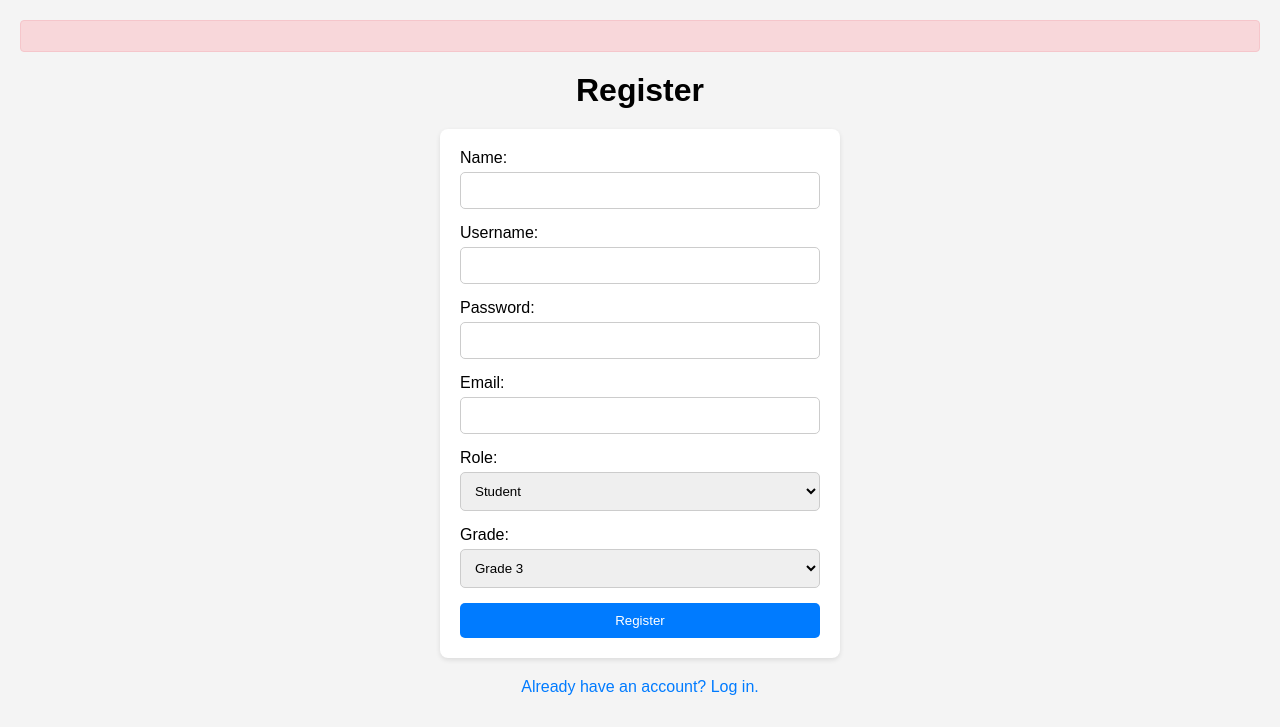
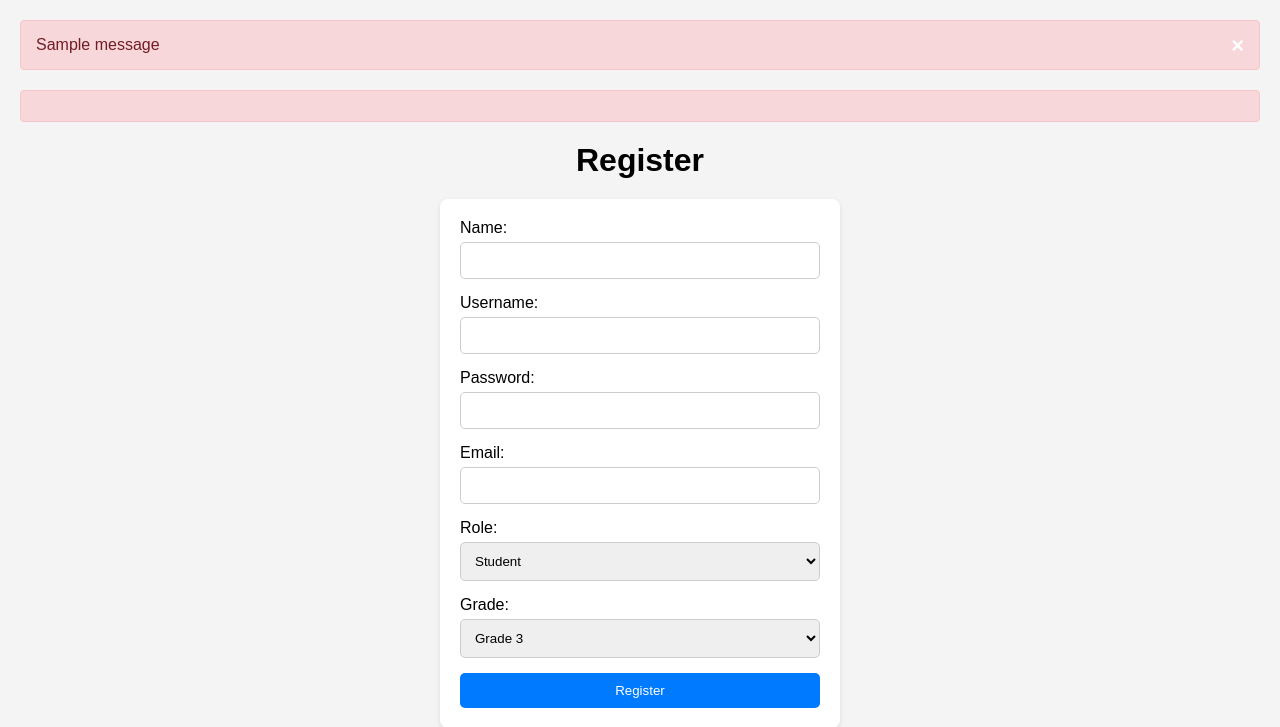
Before and after one commit to fincam/Ckserver, a Flask app: page /register in a window 1280 px wide. Shown: the top 727 px of the page. Run offline with Flask 3, Linux system fonts and the light colour scheme; one stand-in notice (Sample message) is shown.

Commit message:
Update register.html

```diff
--- a/templates/register.html
+++ b/templates/register.html
@@ -102,6 +102,19 @@ a:hover {
     </style>
 </head>
 <body>
+
+    {% with messages = get_flashed_messages() %}
+    {% if messages %}
+        <ul class=flashes>
+        {% for message in messages %}
+             <div class="alert">
+  <span class="closebtn" onclick="this.parentElement.style.display='none';">&times;</span>
+                 {{ message }}
+</div>
+        {% endfor %}
+        </ul>
+    {% endif %}
+{% endwith %}
     <div class="container">
 
         <ul class=flashes>
```
